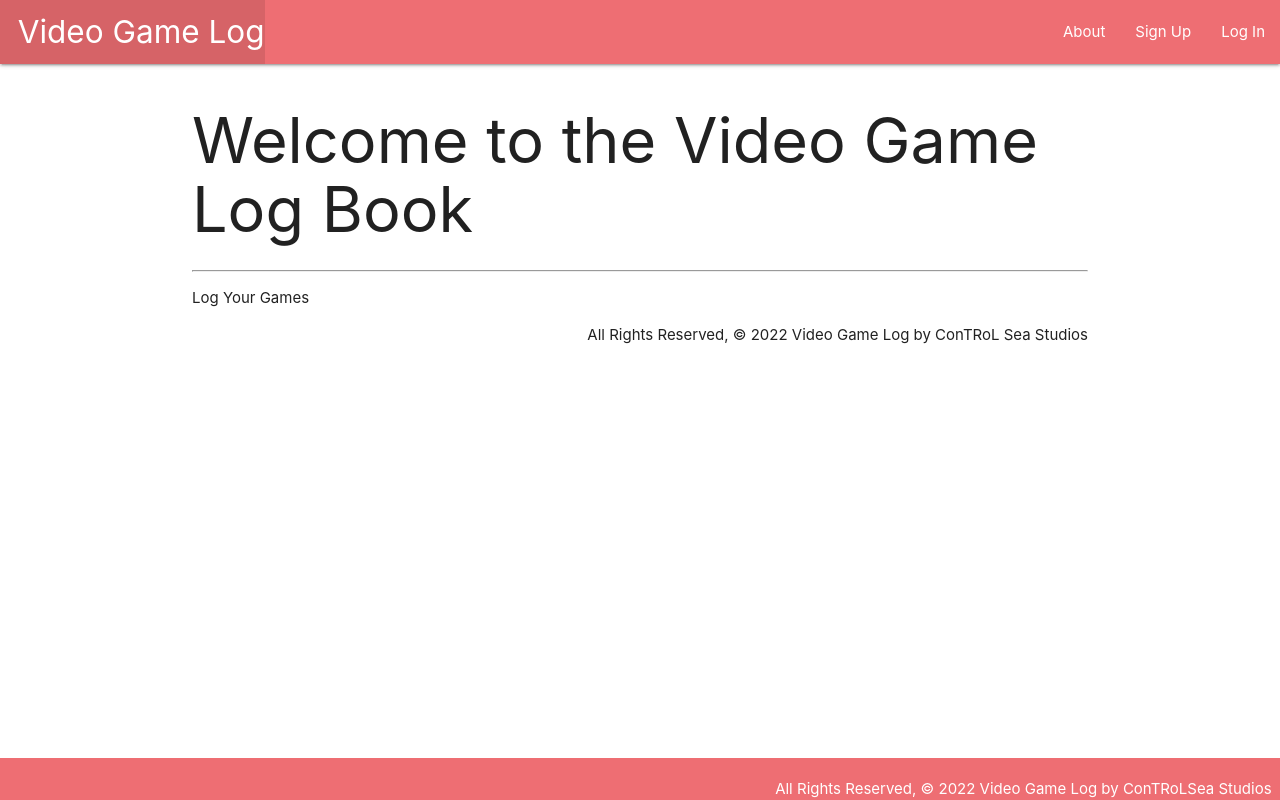
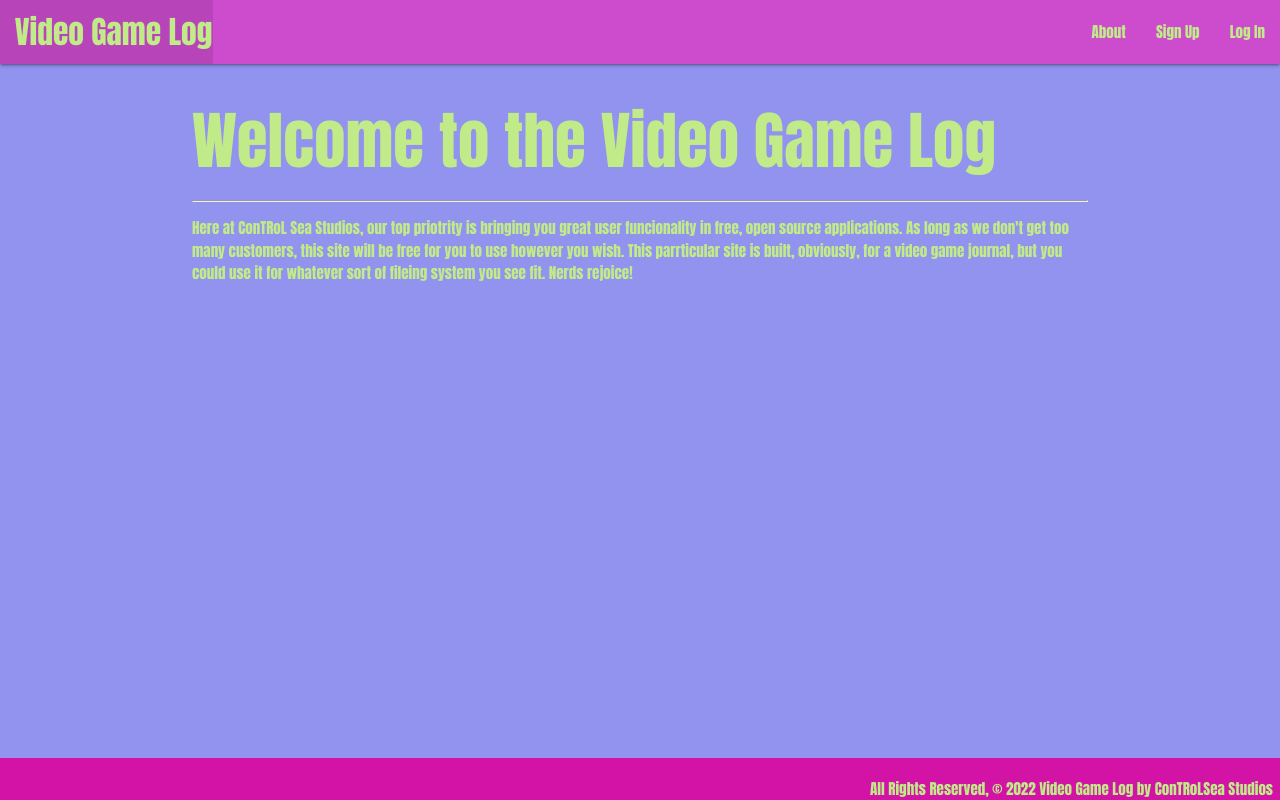
Before and after one commit to Trevor-F83/video_game_log, a Django app: page /about/ in a window 1280 px wide. Run offline with Django 4.2, Linux system fonts and the light colour scheme.

Commit message:
fin. would like to change some styling in the future

```diff
--- a/main_app/static/css/style.css
+++ b/main_app/static/css/style.css
@@ -1,15 +1,36 @@
 body {
-
+    background-color: rgb(146, 146, 239);
+    font-family: Impact, Haettenschweiler, 'Arial Narrow Bold', sans-serif;
     display: flex;
     min-height: 100vh;
     flex-direction: column;
 }
 
+.navbar {
+    background-color: rgba(230, 47, 193, 0.707);
+    color:rgb(193, 234, 136)
+}
+
+.navbar li a {
+    color: rgb(193, 234, 136)
+}
+
 main {
+    color:rgb(193, 234, 136);
     flex: 1 0 auto;
 }
 
 footer {
+
     padding-top: 0;
     text-align: right;
 }
+
+.page-footer {
+    background-color: rgb(211, 19, 166);
+    color:rgb(193, 234, 136)
+}
+
+.add-game {
+    color:rgb(193, 234, 136)
+}
--- a/main_app/templates/about.html
+++ b/main_app/templates/about.html
@@ -8,10 +8,10 @@
     <title>Video Game Logs</title>
   </head>
   <body>
-    <h1>Welcome to the Video Game Log Book</h1>
+    <h1>Welcome to the Video Game Log</h1>
     <hr />
-    <p>Log Your Games</p>
-    <footer>All Rights Reserved, &copy; 2022 Video Game Log by ConTRoL Sea Studios</footer>
+    <p>Here at ConTRoL Sea Studios, our top priotrity is bringing you great user funcionality in free, open source applications. As long as we don't get too many customers, this site will be free for you to use however you wish. This parrticular site is built, obviously, for a video game journal, but you could use it for whatever sort of fileing system you see fit. Nerds rejoice!</p>
+
   </body>
 </html>
 {% endblock %}
--- a/main_app/templates/base.html
+++ b/main_app/templates/base.html
@@ -16,7 +16,7 @@
   </head>
   <body>
     <header class="navbar-fixed">
-      <nav>
+      <nav class="navbar">
         <div class="nav-wrapper">
           <ul>
             <li>
--- a/main_app/templates/games/detail.html
+++ b/main_app/templates/games/detail.html
@@ -18,9 +18,9 @@
             </div>
         </div>
         {% for photo in game.photo_set.all %}
-        <img class="responsive-img card-panel" src="{{ photo.url }}" alt="game.name">
+            <img class="responsive-img card-panel" src="{{ photo.url }}" />
         {% empty %}
-        <div class="card-panel red-text center-align">No Photos Uploaded</div>
+            <div class="card-panel teal-text center-align">No Photos Uploaded</div>
         {% endfor %}
         <form
             action="{% url 'add_photo' game.id %}"
--- a/main_app/templates/main_app/game_form.html
+++ b/main_app/templates/main_app/game_form.html
@@ -1,12 +1,12 @@
 
 {% extends 'base.html' %} {% block content %}
 {% if object %}
-<h1>Edit <span class="red-text">{{object.name}}</span></h1>
+<h1>Edit <span class="text">{{object.name}}</span></h1>
 {% else %}
 <h1>Add Game</h1>
 {% endif %}
 <!-- Leaving the action empty makes the form post to the same url used to display it -->
-<form action="" method="POST">
+<form action="" method="POST" class="add-game">
   <!-- Django requires the following for security purposes -->
   {% csrf_token %}
   <table>
--- a/main_app/views.py
+++ b/main_app/views.py
@@ -6,11 +6,11 @@ from django.contrib.auth.forms import UserCreationForm
 from django.contrib.auth.decorators import login_required
 from django.contrib.auth.mixins import LoginRequiredMixin
 
-from .models import Game, Photo
 
 
 import uuid
 import boto3
+from .models import Game, Photo
 
 S3_BASE_URL = 'https://s3.us-east-2.amazonaws.com/'
 BUCKET = 'video-game-log'
@@ -48,8 +48,8 @@ def add_photo(request, game_id):
             photo.save()
         except:
             print("Photo did not upload")
-            return redirect('detail', game_id=game_id)
         return redirect('detail', game_id=game_id)
+        # return redirect('detail', game_id=game_id)
     # Creating class based views
 
 def signup(request):
```
Also changed, not shown: main_app/models.py (+0 -7 lines).
